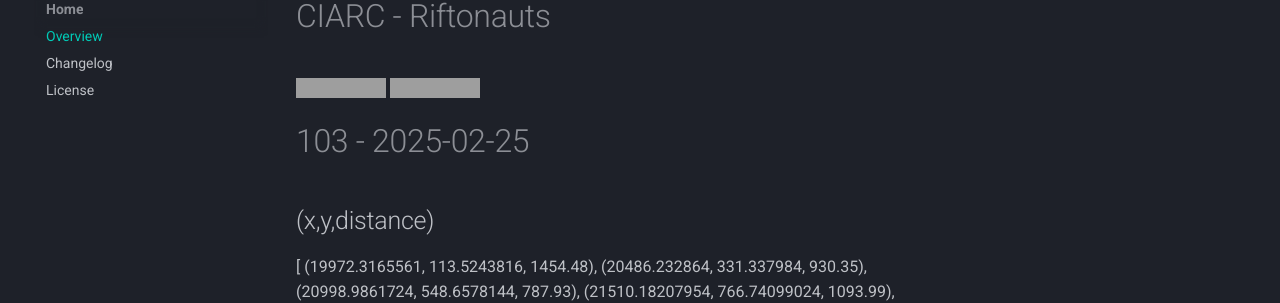
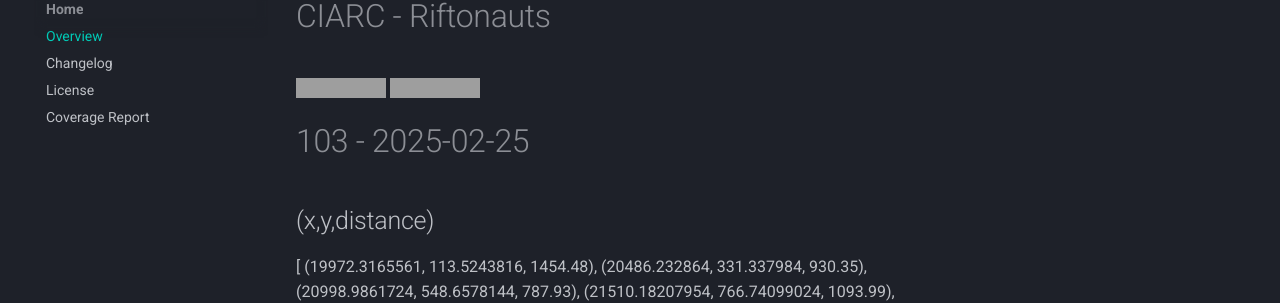
Before and after one commit to LolSayna/CIARC, an MkDocs documentation site: the page built from docs/index.md, in a window 1280 px wide. Shown: the part 150-453 px from the top of the page. Built offline with MkDocs 1.6.1 and Material for MkDocs 9.7.7, drawn with Linux system fonts in a browser that asks for light colours; comment, search, counter and statistics services are not loaded; grey boxes are pictures that could not be loaded.

Commit message:
nicht von mir

```diff
--- a/mkdocs.yml
+++ b/mkdocs.yml
@@ -10,6 +10,7 @@
   - Overview: index.md
   - Changelog: changelog.md
   - License: license.md
+  - Coverage Report: coverage.md
 - Code Reference:
   - Melvonaut: melvonaut.md
   - Rift-Console: rift_console.md
@@ -60,3 +61,6 @@
             show_private: true
             show_line_numbers: true
             show_warnings: true
+- coverage:
+    page_path: coverage
+    html_report_dir: htmlcov
--- a/pyproject.toml
+++ b/pyproject.toml
@@ -96,7 +96,7 @@
 
 [tool.coverage.report]
 show_missing = true
-fail_under = 100
+fail_under = 10
 omit = ["noxfile.py"]
 
 [tool.isort]
@@ -116,6 +116,7 @@
 pythonpath = "src"
 asyncio_mode = "auto"
 asyncio_default_fixture_loop_scope = "function"
+addopts = "--ignore=letsencrypt --ignore=data"
 
 [tool.black]
 line-length = 120
```
